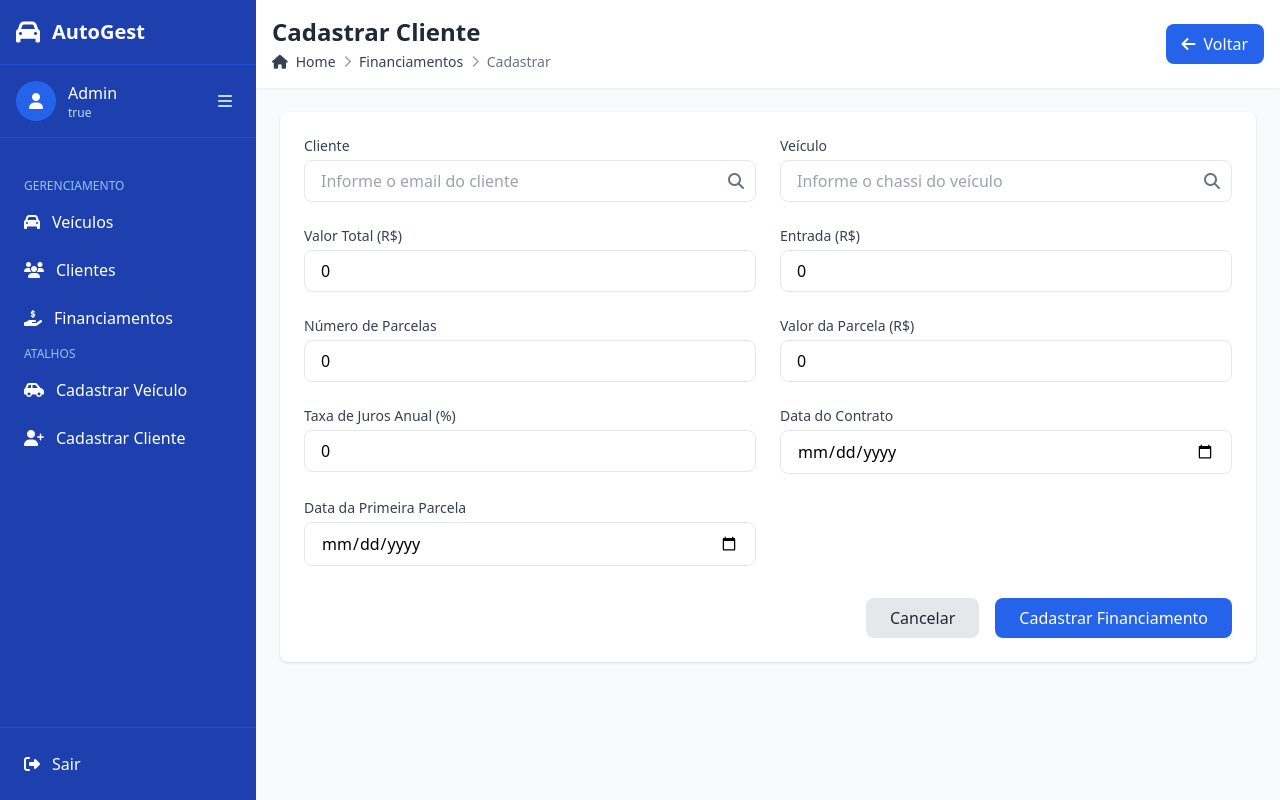
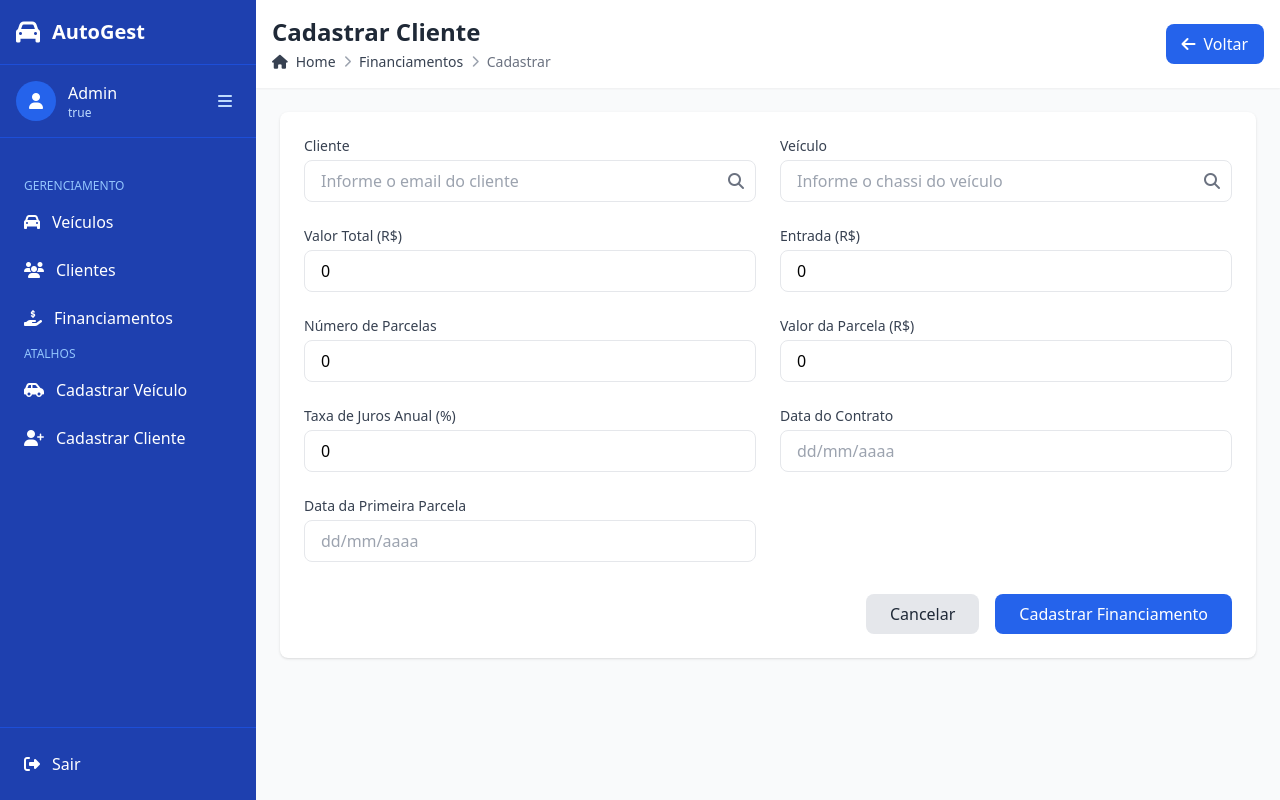
Before and after one commit to MatheusSC017/VehicleManagerFrontend, an Angular app: page /financiamentos/cadastrar in a window 1280 px wide. Built offline with nearby package versions, Linux system fonts and the light colour scheme; sample sign-in values are in the browser's storage.

Commit message:
Updating date fields to use br format

```diff
--- a/src/app/components/financing-form/financing-form.component.html
+++ b/src/app/components/financing-form/financing-form.component.html
@@ -139,7 +139,15 @@
                             <label class="block text-sm">{{ serverErrors.contractDate }}</label>
                         </div>
                         <label for="contractDate" class="block text-sm font-medium text-gray-700 mb-1">Data do Contrato</label>
-                        <input [(ngModel)]="financingInterface.contractDate" name="contractDate" type="date" id="contractDate" class="w-full px-4 py-2 border rounded-lg focus:outline-none focus:ring-2 focus:ring-blue-500">
+                        <input
+                            type="text"
+                            class="w-full px-4 py-2 border rounded-lg focus:outline-none focus:ring-2 focus:ring-blue-500"
+                            [(ngModel)]="contractDateFormatted"
+                            (blur)="onContractDateInput()"
+                            name="contractDate"
+                            id="contractDate"
+                            placeholder="dd/mm/aaaa"
+                        />
                     </div>
 
                     <div>
@@ -147,7 +155,15 @@
                             <label class="block text-sm">{{ serverErrors.firstInstallmentDate }}</label>
                         </div>
                         <label for="firstInstallmentDate" class="block text-sm font-medium text-gray-700 mb-1">Data da Primeira Parcela</label>
-                        <input [(ngModel)]="financingInterface.firstInstallmentDate" name="firstInstallmentDate" type="date" id="firstInstallmentDate" class="w-full px-4 py-2 border rounded-lg focus:outline-none focus:ring-2 focus:ring-blue-500">
+                        <input
+                            type="text"
+                            class="w-full px-4 py-2 border rounded-lg focus:outline-none focus:ring-2 focus:ring-blue-500"
+                            [(ngModel)]="firstInstallmentDateFormatted"
+                            (blur)="onInstallmentDateInput()"
+                            name="firstInstallmentDate"
+                            id="firstInstallmentDate"
+                            placeholder="dd/mm/aaaa"
+                        />
                     </div>
 
                 </div>
--- a/src/app/components/financing-form/financing-form.component.ts
+++ b/src/app/components/financing-form/financing-form.component.ts
@@ -26,14 +26,6 @@ export class FinancingFormComponent {
   currentVehicle!: VehicleMinimal;
   serverErrors: any = {};
 
-  showClientSearch: boolean = false;
-  searchClientQuery: string = '';
-  clients: Client[] = [];
-
-  showVehicleSearch: boolean = false;
-  searchVehicleQuery: string = '';
-  vehicles: Vehicle[] = [];
-
   financingInterface: Financing = {
     id: 0,
     client: {
@@ -58,6 +50,8 @@ export class FinancingFormComponent {
     firstInstallmentDate: '',
     financingStatus: '',
   };
+  firstInstallmentDateFormatted: string = '';
+  contractDateFormatted: string = '';
 
   financingStatusList = Object.entries(FinancingStatus);
 
@@ -78,6 +72,9 @@ export class FinancingFormComponent {
       this.financingService.get(this.id).subscribe({
         next: data => {
           this.financingInterface = data;
+          this.firstInstallmentDateFormatted = this.parseToBR(data.firstInstallmentDate) || '';
+          this.contractDateFormatted = this.parseToBR(data.contractDate) || '';
+
           this.currentVehicle = this.financingInterface.vehicle;
         },
         error: (err) => {
@@ -179,6 +176,44 @@ export class FinancingFormComponent {
     }
   }
 
+  // Date format
+  parseToBR(usDate: string): string | null {
+    const [_, year, month, day] = usDate.match(/^(\d{4})-(\d{2})-(\d{2})$/) || [];
+    return year && month && day ? `${day}/${month}/${year}` : null;
+  }
+
+  parseFromBR(brDate: string): string | null {
+    const [_, day, month, year] = brDate.match(/^(\d{2})\/(\d{2})\/(\d{4})$/) || [];
+    return year && month && day ? `${year}-${month}-${day}` : null;
+  }
+
+  onInstallmentDateInput(): void {
+    const parsed = this.parseFromBR(this.firstInstallmentDateFormatted);
+    if (parsed) {
+      delete this.serverErrors.firstInstallmentDate;
+      this.financingInterface.firstInstallmentDate = parsed;
+    } else {
+      this.serverErrors.firstInstallmentDate = 'Insira uma data válida';
+      this.financingInterface.firstInstallmentDate = '';
+    }
+  }
+
+  onContractDateInput(): void {
+    const parsed = this.parseFromBR(this.contractDateFormatted);
+    if (parsed) {
+      delete this.serverErrors.contractDate;
+      this.financingInterface.contractDate = parsed;
+    } else {
+      this.serverErrors.contractDate = 'Insira uma data válida';
+      this.financingInterface.contractDate = '';
+    }
+  }
+
+  // Client Search Modal
+  showClientSearch: boolean = false;
+  searchClientQuery: string = '';
+  clients: Client[] = [];
+
   openClientSearch(): void {
     this.clients = [];
     this.searchClientQuery = '';
@@ -201,6 +236,11 @@ export class FinancingFormComponent {
     this.financingInterface.client = client;
     this.showClientSearch = false;
   }
+
+  // Vehicle Search Modal
+  showVehicleSearch: boolean = false;
+  searchVehicleQuery: string = '';
+  vehicles: Vehicle[] = [];
 
   openVehicleSearch(): void {
     this.vehicles = [];
--- a/src/app/components/financing-list/financing-list.component.html
+++ b/src/app/components/financing-list/financing-list.component.html
@@ -61,8 +61,8 @@
                             <td class="px-6 py-4 whitespace-nowrap text-sm text-gray-500">{{ financing.installmentCount }}</td>
                             <td class="px-6 py-4 whitespace-nowrap text-sm text-gray-500">{{ financing.installmentValue }}</td>
                             <td class="px-6 py-4 whitespace-nowrap text-sm text-gray-500">{{ financing.annualInterestRate }}</td>
-                            <td class="px-6 py-4 whitespace-nowrap text-sm text-gray-500">{{ financing.contractDate }}</td>
-                            <td class="px-6 py-4 whitespace-nowrap text-sm text-gray-500">{{ financing.firstInstallmentDate }}</td>
+                            <td class="px-6 py-4 whitespace-nowrap text-sm text-gray-500">{{ financing.contractDate | date:'dd/MM/yyyy' }}</td>
+                            <td class="px-6 py-4 whitespace-nowrap text-sm text-gray-500">{{ financing.firstInstallmentDate | date:'dd/MM/yyyy' }}</td>
                             <td class="px-6 py-4 whitespace-nowrap">
                                 <span class="px-2 inline-flex text-xs leading-5 font-semibold rounded-full"
                                     [ngClass]="{
```
